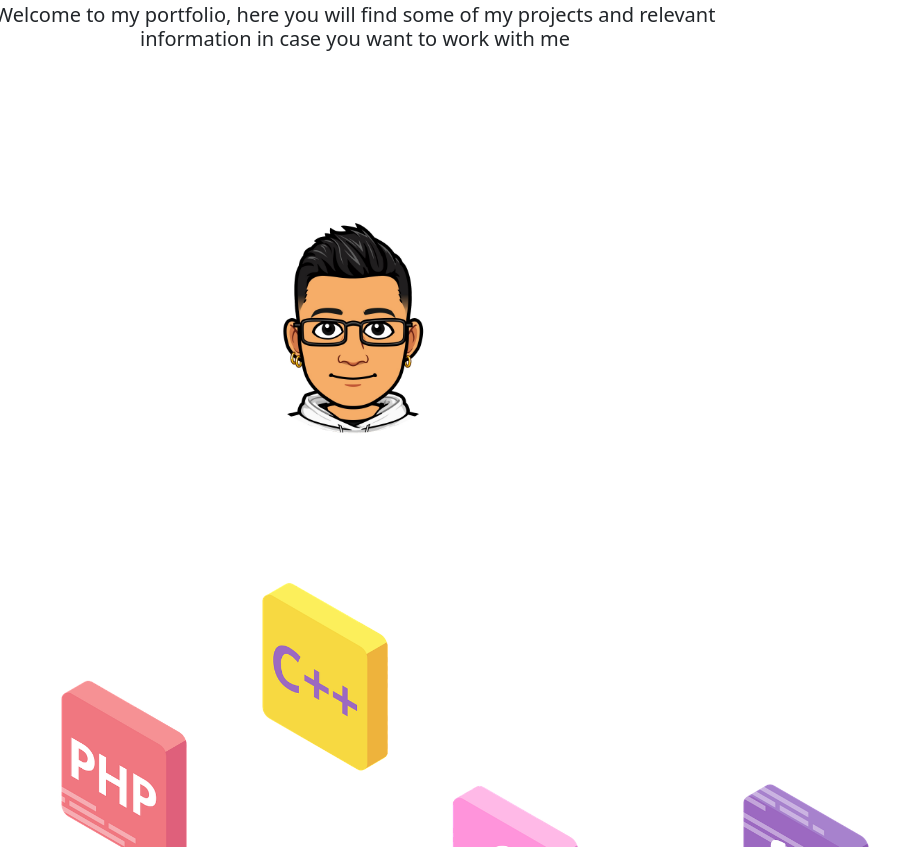
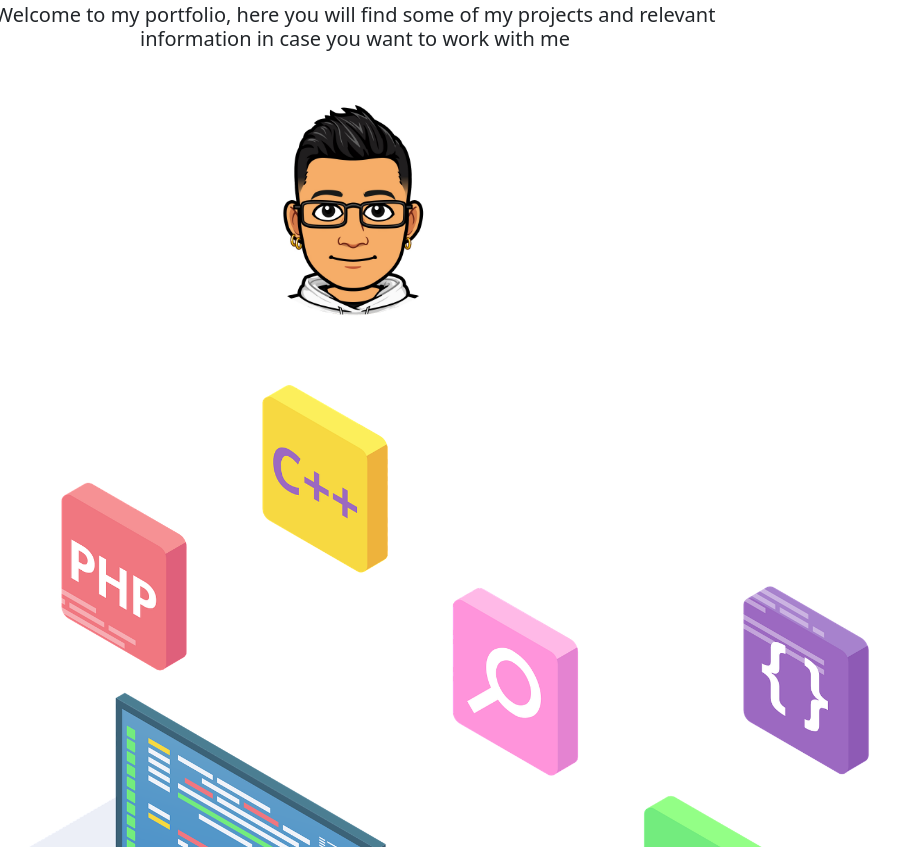
Before and after one commit to JohnFreddyTutistar/John-portfolio, a plain HTML site: page index.html in a window 1280 px wide. Shown: the part 253-1100 px from the top of the page, without its empty margins (285-1185 px from the left). Drawn offline with nearby package versions, Linux system fonts and the light colour scheme.

Commit message:
ajustando detalles finales

```diff
--- a/css/style.css
+++ b/css/style.css
@@ -20,16 +20,21 @@ a{
 }
 
 .container .row img {
+
     width: 300px;
     margin: auto;
 }
 
 .logo-container img {
     position: absolute;
+    margin-left: auto;
+    margin-right: auto;
+    left: 0;
+    right: 0;
     transition: opacity 0.1s ease-in-out;
-    top: 70%;
-    left: 50%;
-    transform: translate(-50%, -50%);
+    /* top: 70%;
+    left: 50%; */
+    /* transform: translate(-50%, -50%);  */
 }
 
 .logo-container img.img-logo:hover {
@@ -47,7 +52,7 @@ a{
 
 /*main*/
 .img-fuid {
-    margin-top: 498px;
+    margin-top: 300px;
     max-width: 100%;
     height: auto;
     opacity: 0.8;
--- a/index.html
+++ b/index.html
@@ -37,11 +37,13 @@
             <h5 class="text-welcome">Welcome to my portfolio, here you will find some of my projects
                 and relevant information in case you want to work with me</h5>
         </div>
-        <div class="row text-center logo-container">
+        <div class="row logo-container">
             <img src="../assets/principal2.jpg" alt="" class="img-logo" />
             <img src="../assets/principal.jpg" alt="" class="img-logo" />
         </div>
+
     </div>
+
     <!-- /header -->
 
     <!-- main -->
```
